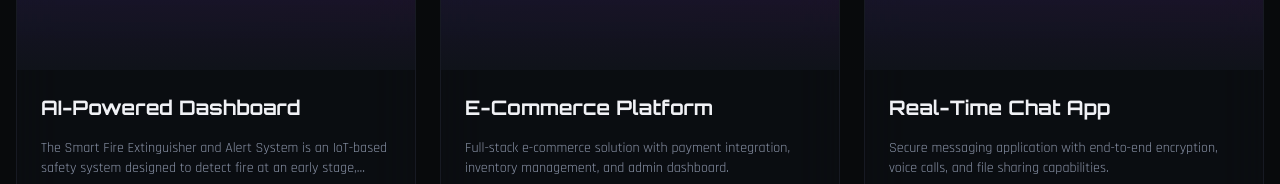
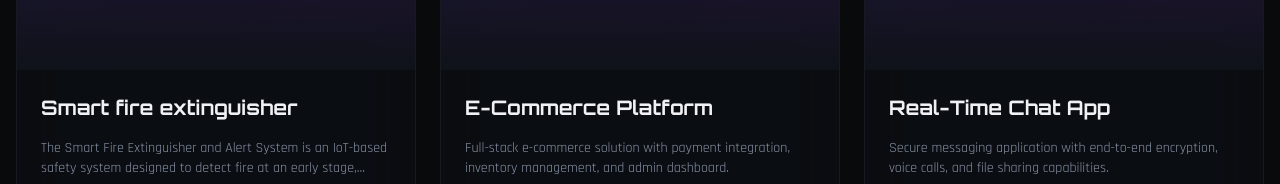
Before and after one commit to omrawatw/omrawat-portfolio, a React (Vite) app: page / in a window 1280 px wide. Shown: the part 2867-3051 px from the top of the page. Built offline with nearby package versions, Linux system fonts and the light colour scheme.

Commit message:
Update project title to 'Smart fire extinguisher'

```diff
--- a/src/components/Projects.tsx
+++ b/src/components/Projects.tsx
@@ -3,7 +3,7 @@ import { Button } from "@/components/ui/button";
 
 const projects = [
   {
-    title: "AI-Powered Dashboard",
+    title: "Smart fire extinguisher",
     description:
       "The Smart Fire Extinguisher and Alert System is an IoT-based safety system designed to detect fire at an early stage, automatically activate a fire-extinguishing mechanism, and provide an alert to the user.",
     tech: ["iot ", "node mcu", "c++", "ardunio"],
```
